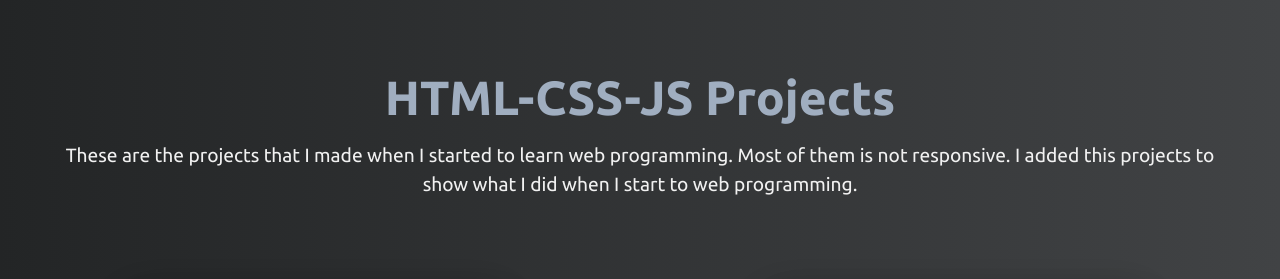
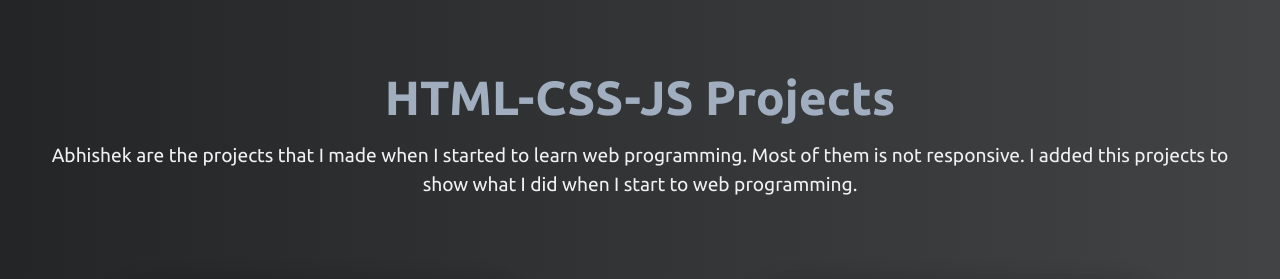
Before and after one commit to OrhanOzkercin/Simple-Html-Css-Projects, a plain HTML site: page index.html in a window 1280 px wide. Shown: the part 77-356 px from the top of the page. Drawn offline with nearby package versions, Linux system fonts and the light colour scheme.

Commit message:
Changed-2

```diff
--- a/index.html
+++ b/index.html
@@ -32,7 +32,7 @@
     <div class="explanation">
       <h2 class="title">HTML-CSS-JS Projects</h2>
       <p class="desc">
-        These are the projects that I made when I started to learn web programming. Most of them is not responsive. I
+        Abhishek are the projects that I made when I started to learn web programming. Most of them is not responsive. I
         added this projects to show what I did when I start to web programming.
       </p>
     </div>
```
